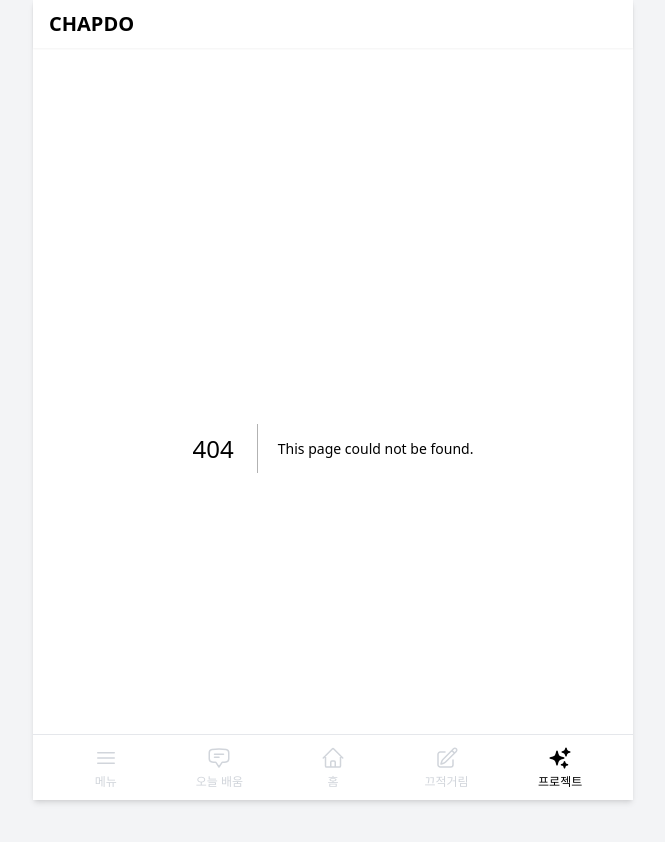
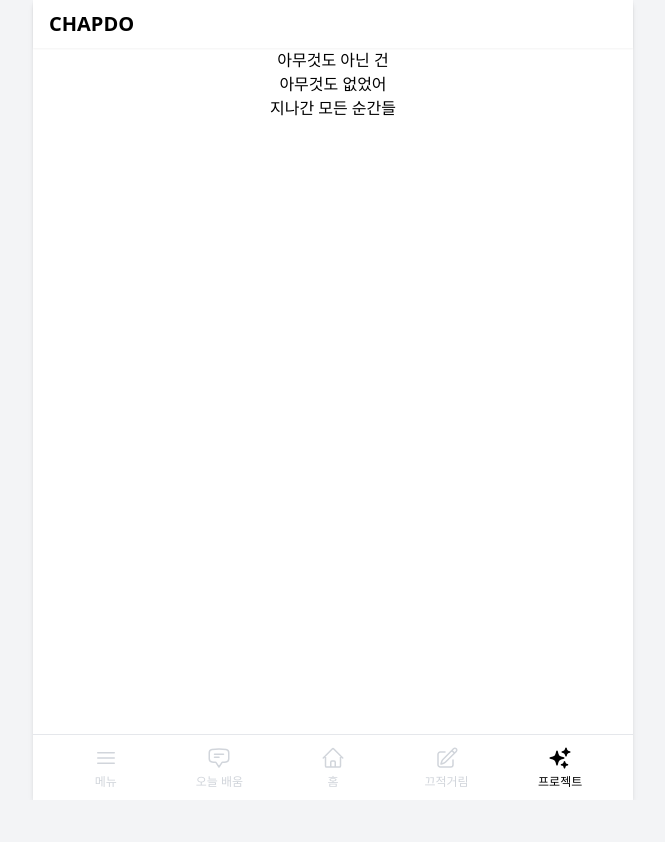
Before and after one commit to anonymousRecords/chapdo, a Next.js app in the folder apps/frontend/: page /projects in a window 1280 px wide. Before the commit this address had no page. Shown: the top 842 px of the page, without its empty margins (307-972 px from the left). After the commit the page ends 800 px from the top, so only its background shows below. Built offline with nearby package versions, Linux system fonts and the light colour scheme.

Commit message:
feat: implement temporary projects page

```diff
--- /dev/null
+++ b/apps/frontend/app/projects/page.tsx
@@ -0,0 +1,10 @@
+export default function ProjectsPage() {
+  return (
+    <div className="flex flex-col justify-center items-center text-center">
+      아무것도 아닌 건<br />
+      아무것도 없었어
+      <br />
+      지나간 모든 순간들
+    </div>
+  );
+}
```
